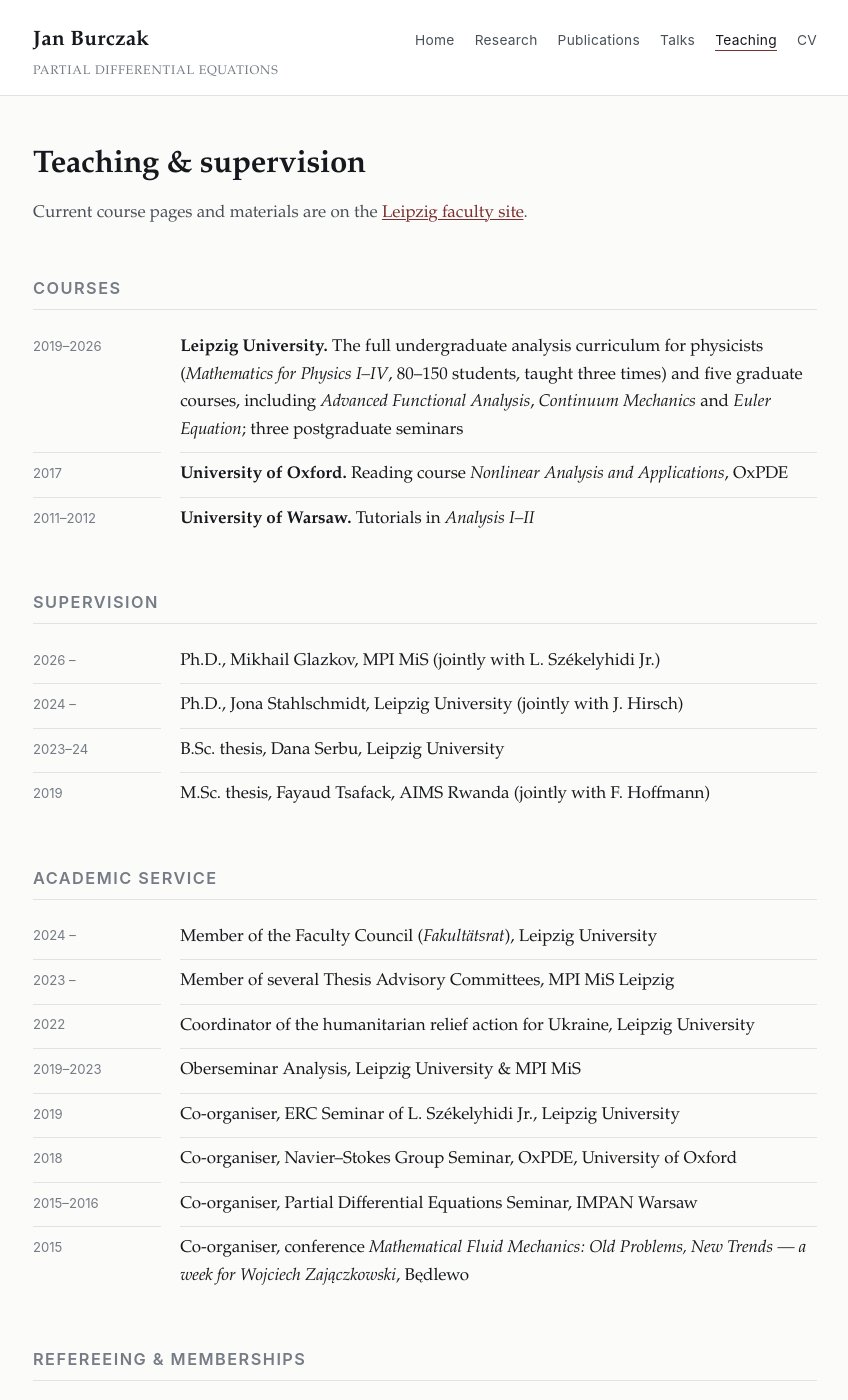
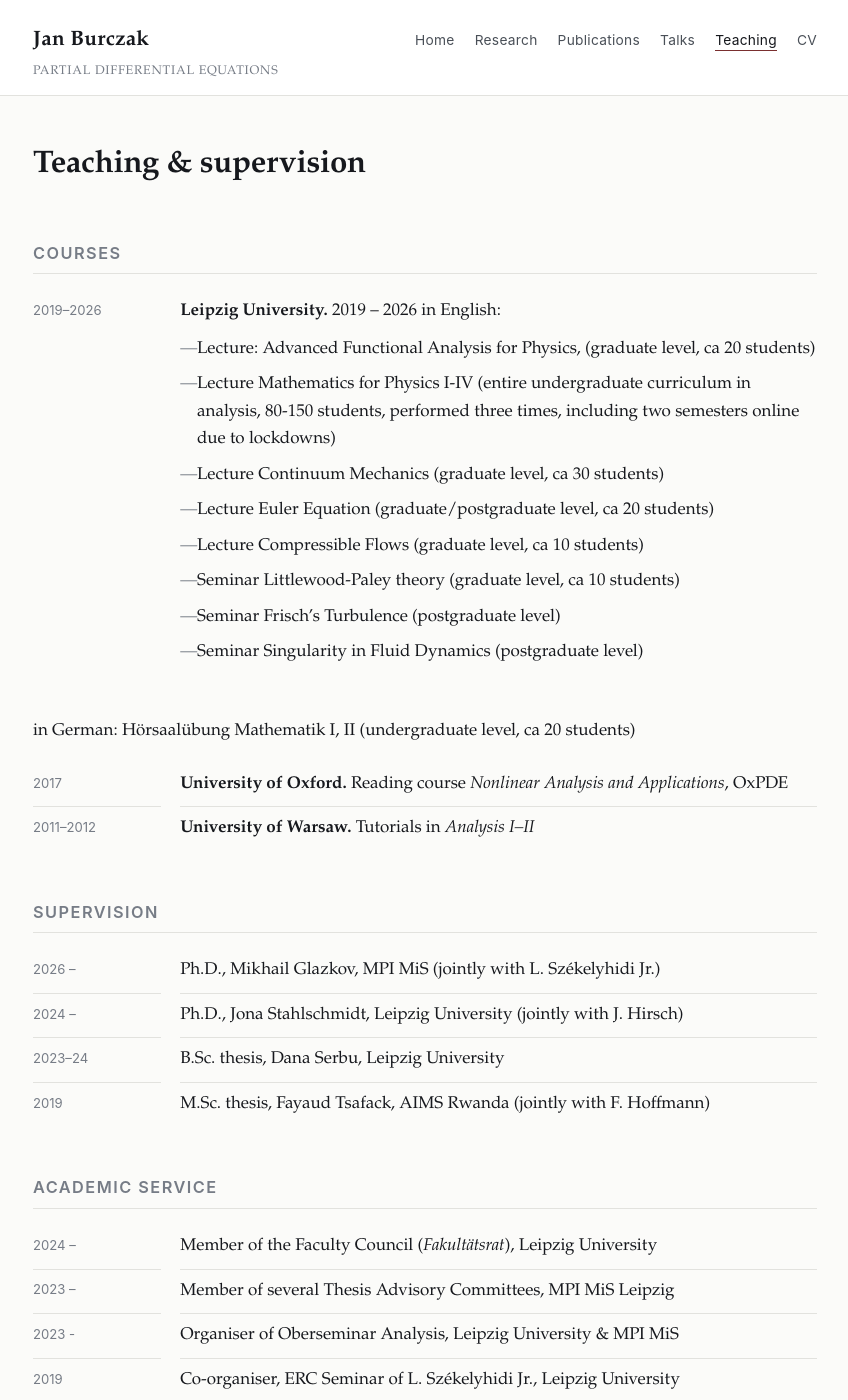
Before and after one commit to janburczak/janburczak.github.io, a Jekyll site: the page built from teaching.md, in a window 1280 px wide and 1400 px high. Shown: the whole window, without its empty margins (215-1063 px from the left). Built offline with Jekyll 4.4.1, drawn with Linux system fonts in a browser that asks for light colours; some of the changed text lies outside the part shown.

Commit message:
Update teaching.md

```diff
--- a/teaching.md
+++ b/teaching.md
@@ -4,14 +4,24 @@ title: Teaching &amp; supervision
 description: Teaching, supervision and academic service of Jan Burczak, Leipzig University.
 ---
 
-Current course pages and materials are on the
-[Leipzig faculty site](https://www.math.uni-leipzig.de/).
 {: .page-intro}
 
 ## Courses
 
 2019–2026
-: **Leipzig University.** The full undergraduate analysis curriculum for physicists (*Mathematics for Physics I–IV*, 80–150 students, taught three times) and five graduate courses, including *Advanced Functional Analysis*, *Continuum Mechanics* and *Euler Equation*; three postgraduate seminars
+: **Leipzig University.** 2019 – 2026 in English:
+-	Lecture: Advanced Functional Analysis for Physics, (graduate level, ca 20 students)
+-	Lecture Mathematics for Physics I-IV (entire undergraduate curriculum in analysis, 80-150 students, performed three times, including two semesters online due to lockdowns)
+-	Lecture Continuum Mechanics (graduate level, ca 30 students)
+-	Lecture Euler Equation (graduate/postgraduate level, ca 20 students)
+-	Lecture Compressible Flows (graduate level, ca 10 students)
+-	Seminar Littlewood-Paley theory (graduate level, ca 10 students)
+-	Seminar Frisch’s Turbulence (postgraduate level)
+-	Seminar Singularity in Fluid Dynamics (postgraduate level)
+
+in German: Hörsaalübung Mathematik I, II (undergraduate level, ca 20 students)
+
+
 
 2017
 : **University of Oxford.** Reading course *Nonlinear Analysis and Applications*, OxPDE
@@ -41,11 +51,8 @@ Current course pages and materials are on the
 2023 –
 : Member of several Thesis Advisory Committees, MPI MiS Leipzig
 
-2022
-: Coordinator of the humanitarian relief action for Ukraine, Leipzig University
-
-2019–2023
-: Oberseminar Analysis, Leipzig University & MPI MiS
+2023 -
+: Organiser of Oberseminar Analysis, Leipzig University & MPI MiS
 
 2019
 : Co-organiser, ERC Seminar of L. Székelyhidi Jr., Leipzig University
```
Also changed, not shown: other parts of teaching.md (+4 -2 lines).
